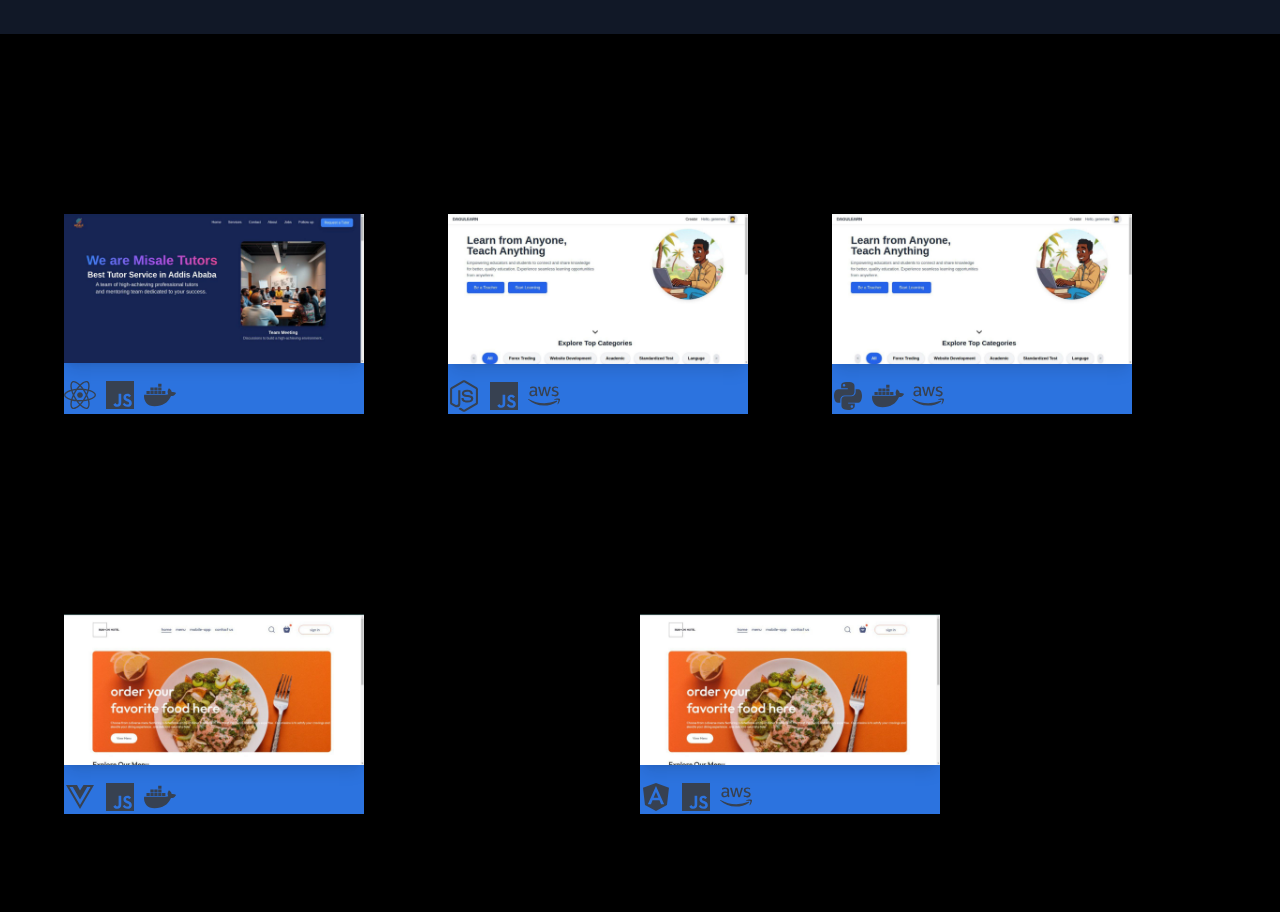
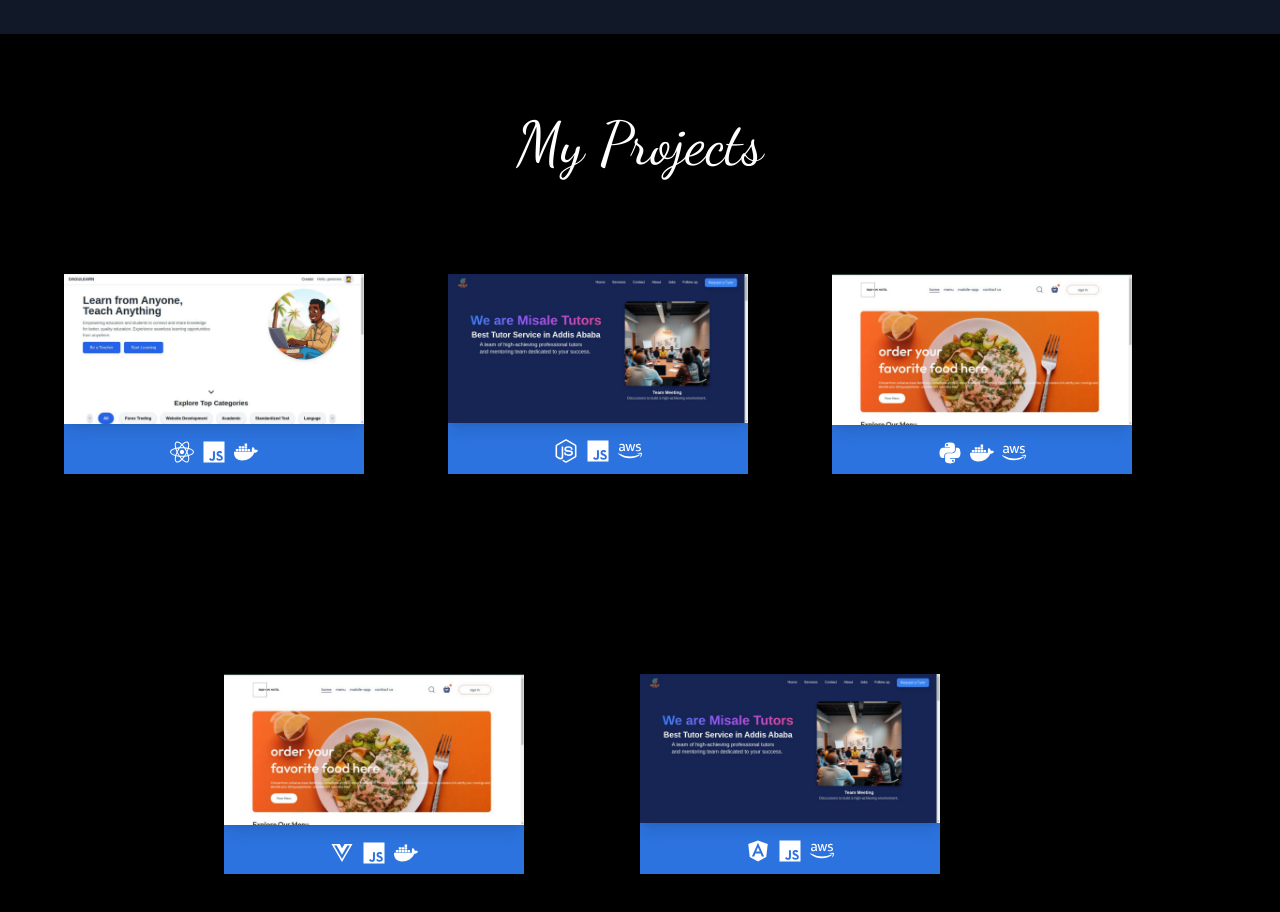
Before and after one commit to BereketMengaw/Portfolio, a Next.js app: page / in a window 1280 px wide. Shown: the part 1400-2312 px from the top of the page. Built offline with nearby package versions, Linux system fonts and the light colour scheme.

Commit message:
projects section completed

```diff
--- a/app/globals.css
+++ b/app/globals.css
@@ -577,8 +577,6 @@ body {
   left: 50%;
 
   transform: translateX(-50%);
-
-  background: #2c73df;
 }
 
 .container .card .slide.slide2 .content p {
--- a/components/Card.js
+++ b/components/Card.js
@@ -1,10 +1,9 @@
 import React from "react";
 import Image from "next/image";
 import { FontAwesomeIcon } from "@fortawesome/react-fontawesome";
-import {
-  faGithub,
-  faExternalLinkAlt,
-} from "@fortawesome/free-brands-svg-icons"; // Import GitHub and External Link icons
+import { faGithub } from "@fortawesome/free-brands-svg-icons"; // Import GitHub and External Link icons
+import { faLink } from "@fortawesome/free-solid-svg-icons"; // Import the link icon
+
 import {
   faReact,
   faNodeJs,
@@ -30,12 +29,12 @@ const Card = ({ image, title, githubLink, liveLink, techLogos }) => {
               />
 
               {/* Technology Logos */}
-              <div className="flex space-x-2 mt-4">
+              <div className="flex space-x-2 mt-4 flex-row justify-center">
                 {techLogos.map((icon, index) => (
                   <FontAwesomeIcon
                     key={index}
                     icon={icon}
-                    className="w-8 h-8 text-gray-700"
+                    className="w-6 h-6 text-white"
                   />
                 ))}
               </div>
@@ -43,12 +42,12 @@ const Card = ({ image, title, githubLink, liveLink, techLogos }) => {
           </div>
         </div>
 
-        <div className="slide slide2">
-          <div className="content">
-            <h3>{title}</h3>
+        <div className="slide slide2 ">
+          <div className="content flex flex-row justify-center ">
+            <p>{title}</p>
 
             {/* GitHub and Live Website Links */}
-            <div className="absolute bottom-2 center flex space-x-2 z-10">
+            <div className="absolute bottom-2 center  space-x-2 z-10">
               <a
                 href={githubLink}
                 target="_blank"
@@ -63,10 +62,7 @@ const Card = ({ image, title, githubLink, liveLink, techLogos }) => {
                 rel="noopener noreferrer"
                 className="text-gray-700 p-1 rounded-full shadow-md hover:bg-gray-100 transition"
               >
-                <FontAwesomeIcon
-                  icon={faExternalLinkAlt}
-                  className="w-6 h-6 ml-3 "
-                />
+                <FontAwesomeIcon icon={faLink} className="w-6 h-6 ml-3 " />
               </a>
             </div>
           </div>
--- a/components/Projects.js
+++ b/components/Projects.js
@@ -1,10 +1,10 @@
 import React from "react";
 import Card from "./Card"; // Import the reusable Card component
-import img1 from "../pubilc/assets/img/projectOne.jpg";
-import img2 from "../pubilc/assets/img/projectTwo.jpg";
-import img3 from "../pubilc/assets/img/projectTwo.jpg";
+import img1 from "../pubilc/assets/img/projectTwo.jpg";
+import img2 from "../pubilc/assets/img/projectOne.jpg";
+import img3 from "../pubilc/assets/img/projectThree.jpg";
 import img4 from "../pubilc/assets/img/projectThree.jpg";
-import img5 from "../pubilc/assets/img/projectThree.jpg";
+import img5 from "../pubilc/assets/img/projectOne.jpg";
 
 // Import Font Awesome icons
 import { FontAwesomeIcon } from "@fortawesome/react-fontawesome";
@@ -24,21 +24,24 @@ function Projects() {
   const cardsData = [
     {
       image: img1,
-      title: "Project One",
+      title:
+        "Dagu Learn is an Ethiopian-based paid course-sharing platform designed for creators, offering full access control and powerful management tools. ",
       githubLink: "https://github.com/yourusername/project-one",
-      liveLink: "https://project-one.com",
+      liveLink: "https://dagulearn.vercel.app",
       techLogos: [faReact, faJs, faDocker],
     },
     {
       image: img2,
-      title: "Project Two",
+      title:
+        "Misale Tutors is a tutor agency website powered by Google API, optimizing functionality and user experience. It efficiently connects students with qualified tutors using advanced features.",
       githubLink: "https://github.com/yourusername/project-two",
-      liveLink: "https://project-two.com",
+      liveLink: "https://misaletutors.com",
       techLogos: [faNodeJs, faJs, faAws],
     },
     {
       image: img3,
-      title: "Project Three",
+      title:
+        "Banchi Delivery is a practice project centered on delivery services. Though still in development, it has been successfully deployed.",
       githubLink: "https://github.com/yourusername/project-three",
       liveLink: "https://project-three.com",
       techLogos: [faPython, faDocker, faAws],
@@ -60,7 +63,10 @@ function Projects() {
   ];
 
   return (
-    <div className="flex flex-col mt-20 mx-16">
+    <div className="flex flex-col  mt-20 mx-16">
+      <h1 className="md:text-6xl hand flex flex-row justify-center text-gray-800 dark:text-white  ">
+        My Projects
+      </h1>
       {/* First Row */}
       <div className="flex flex-row">
         {cardsData.slice(0, 3).map((card, index) => (
@@ -76,7 +82,7 @@ function Projects() {
       </div>
 
       {/* Second Row */}
-      <div className="flex flex-row">
+      <div className="flex flex-row mx-40">
         {cardsData.slice(3).map((card, index) => (
           <Card
             key={index + 3} // Ensure unique keys
```
Also changed, not shown: components/DaguLearn.js (added).
